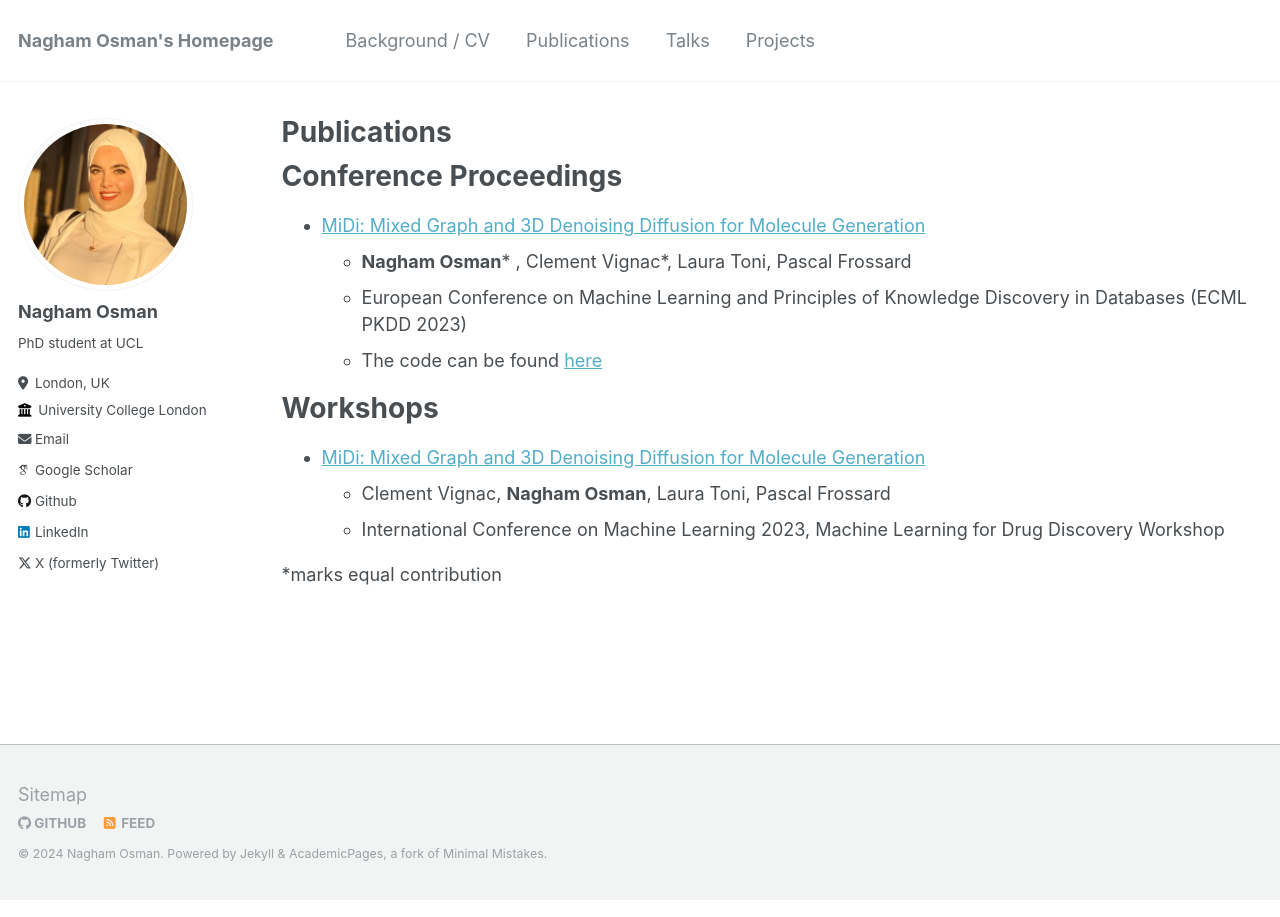
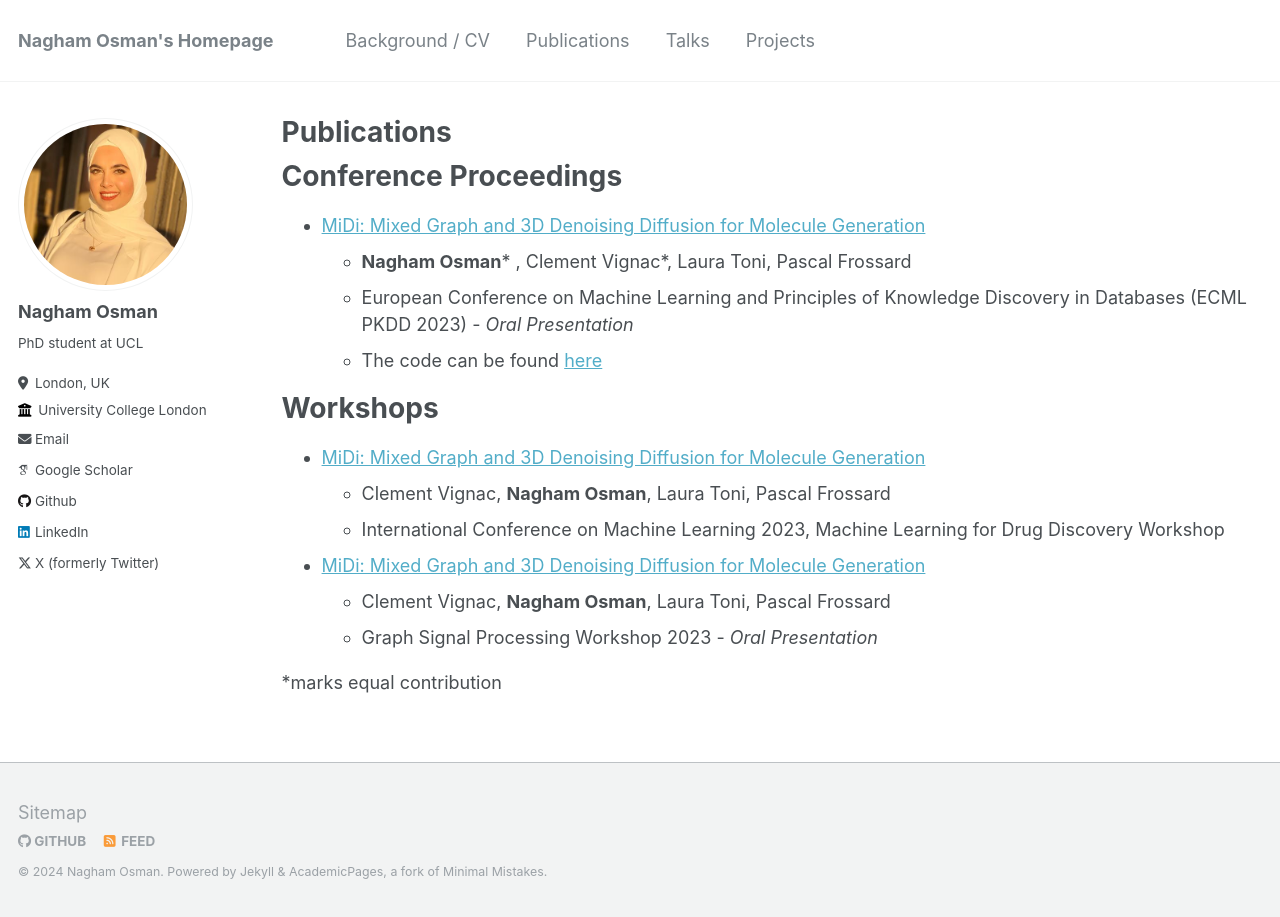
Before and after one commit to nagham-osman/nagham-osman.github.io, a Jekyll site: the page built from _pages/publications.md, in a window 1280 px wide. Built offline with Jekyll 4.4.1, drawn with Linux system fonts in a browser that asks for light colours; some web fonts are replaced.

Commit message:
add gsp workshop

```diff
--- a/_pages/publications.md
+++ b/_pages/publications.md
@@ -9,7 +9,7 @@ Conference Proceedings
 ======
 * [MiDi: Mixed Graph and 3D Denoising Diffusion for Molecule Generation](https://arxiv.org/pdf/2302.09048.pdf)
   * **Nagham Osman*** , Clement Vignac*, Laura Toni, Pascal Frossard
-  * European Conference on Machine Learning and Principles of Knowledge Discovery in Databases (ECML PKDD 2023)
+  * European Conference on Machine Learning and Principles of Knowledge Discovery in Databases (ECML PKDD 2023) - *Oral Presentation*
   * The code can be found [here](https://github.com/cvignac/MiDi)
 
 Workshops
@@ -18,5 +18,9 @@ Workshops
   * Clement Vignac, **Nagham Osman**, Laura Toni, Pascal Frossard
   * International Conference on Machine Learning 2023, Machine Learning for Drug Discovery Workshop
 
+* [MiDi: Mixed Graph and 3D Denoising Diffusion for Molecule Generation](https://openreview.net/forum?id=M6Ifac3G4HK)
+  * Clement Vignac, **Nagham Osman**, Laura Toni, Pascal Frossard
+  * Graph Signal Processing Workshop 2023 - *Oral Presentation*
+
 
  *marks equal contribution
```
